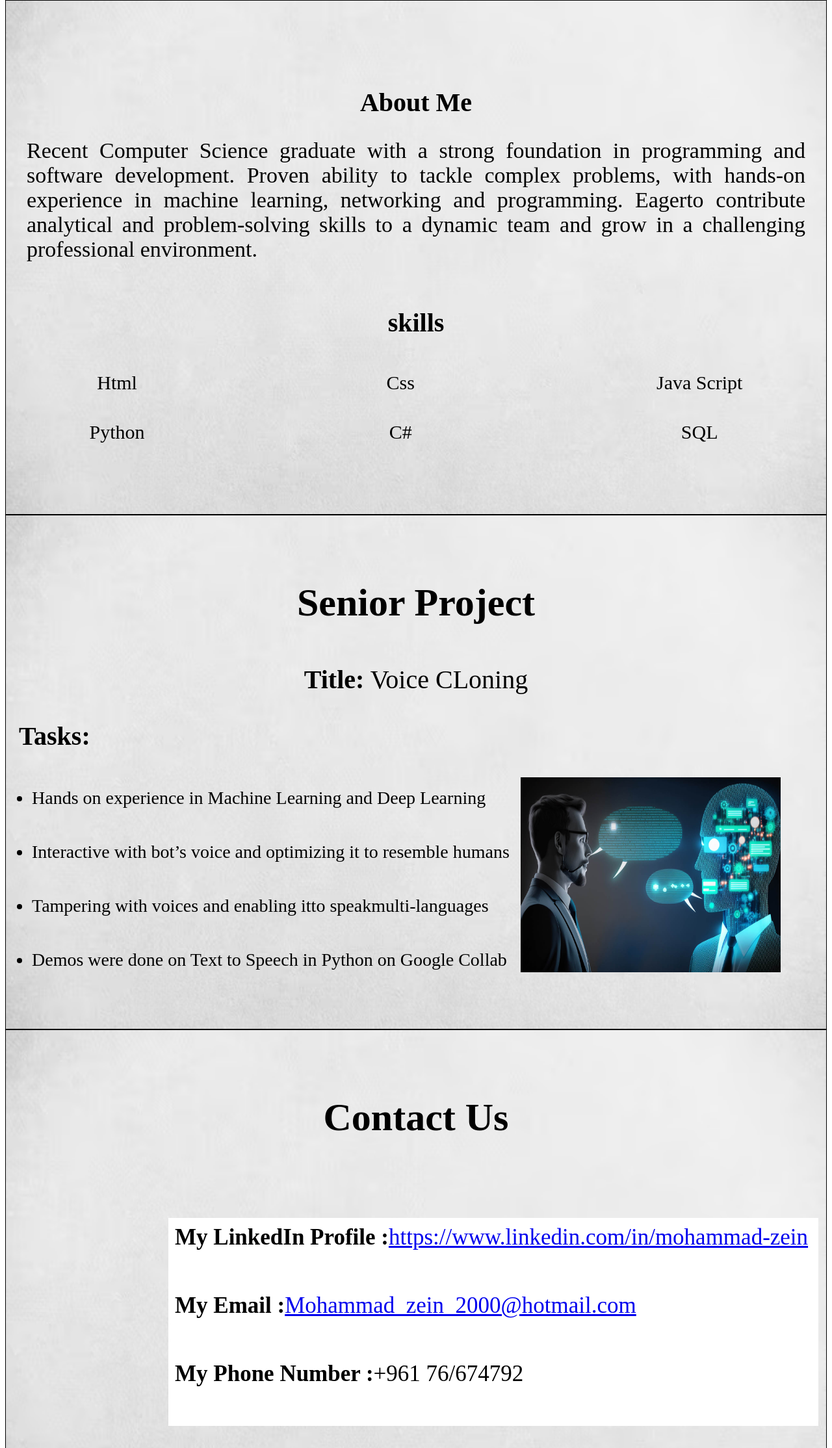
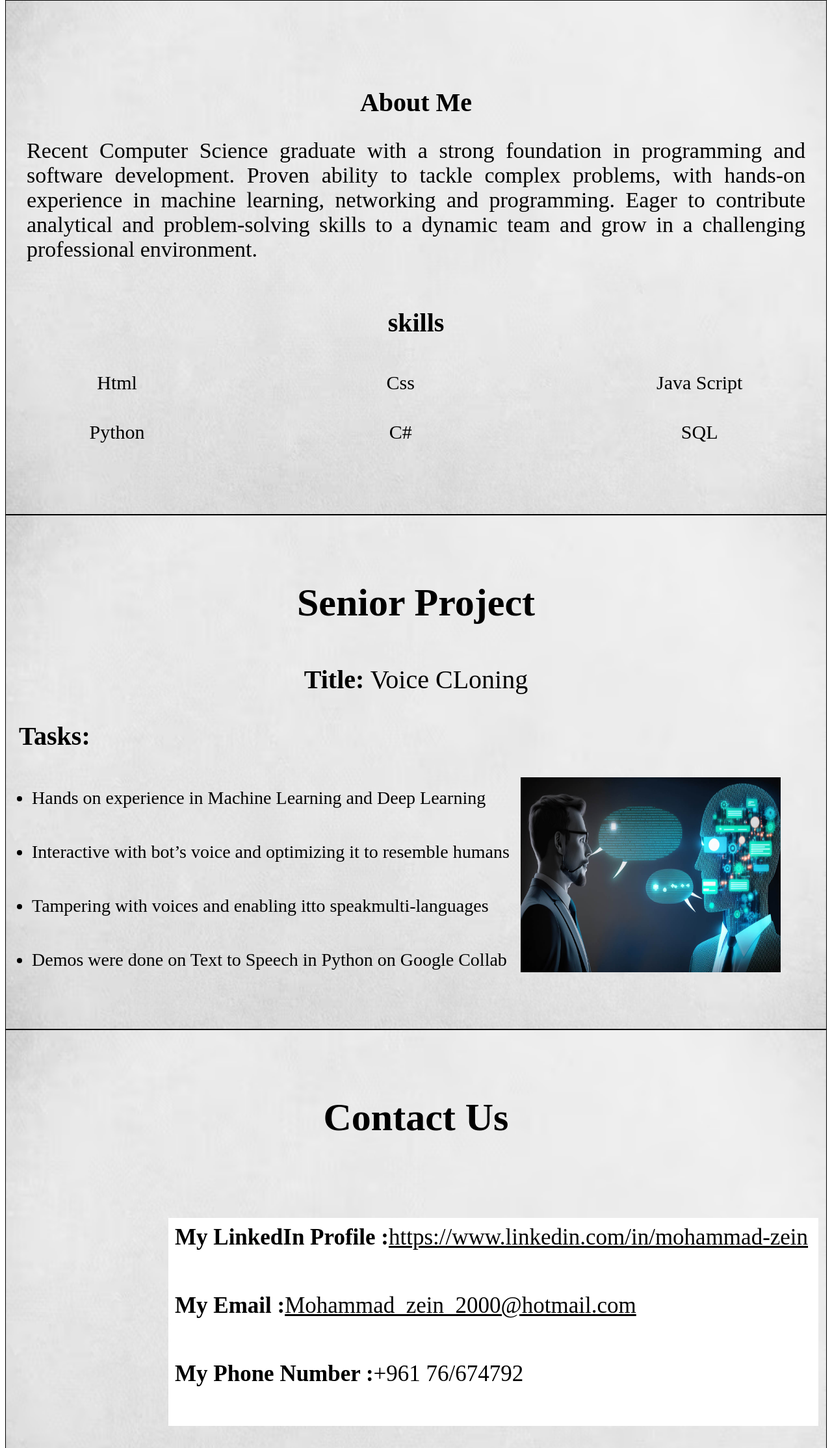
Before and after one commit to Mhmdzein1/Portfolio, a plain HTML site: page project1/index.html in a window 1280 px wide. Shown: the part 751-2979 px from the top of the page at 65% size. Drawn offline with Linux system fonts and the light colour scheme.

Commit message:
links color

```diff
--- a/project1/index.html
+++ b/project1/index.html
@@ -33,7 +33,7 @@
         <h1 style="font-weight: bold">About Me</h1>
         <div class="about-info">
             <p> Recent Computer Science graduate with a strong foundation in programming and software development. Proven ability to tackle complex
-                problems, with hands-on experience in machine learning, networking and programming. Eagerto contribute analytical and problem-solving
+                problems, with hands-on experience in machine learning, networking and programming. Eager to contribute analytical and problem-solving
                 skills to a dynamic team and grow in a challenging professional environment.
             </p>
         </div>
--- a/project1/style.css
+++ b/project1/style.css
@@ -160,3 +160,6 @@ background-size: cover;
     padding: 10px;
     padding-bottom: 20px;
 }
+.cut a{
+    color: black;
+}
```
